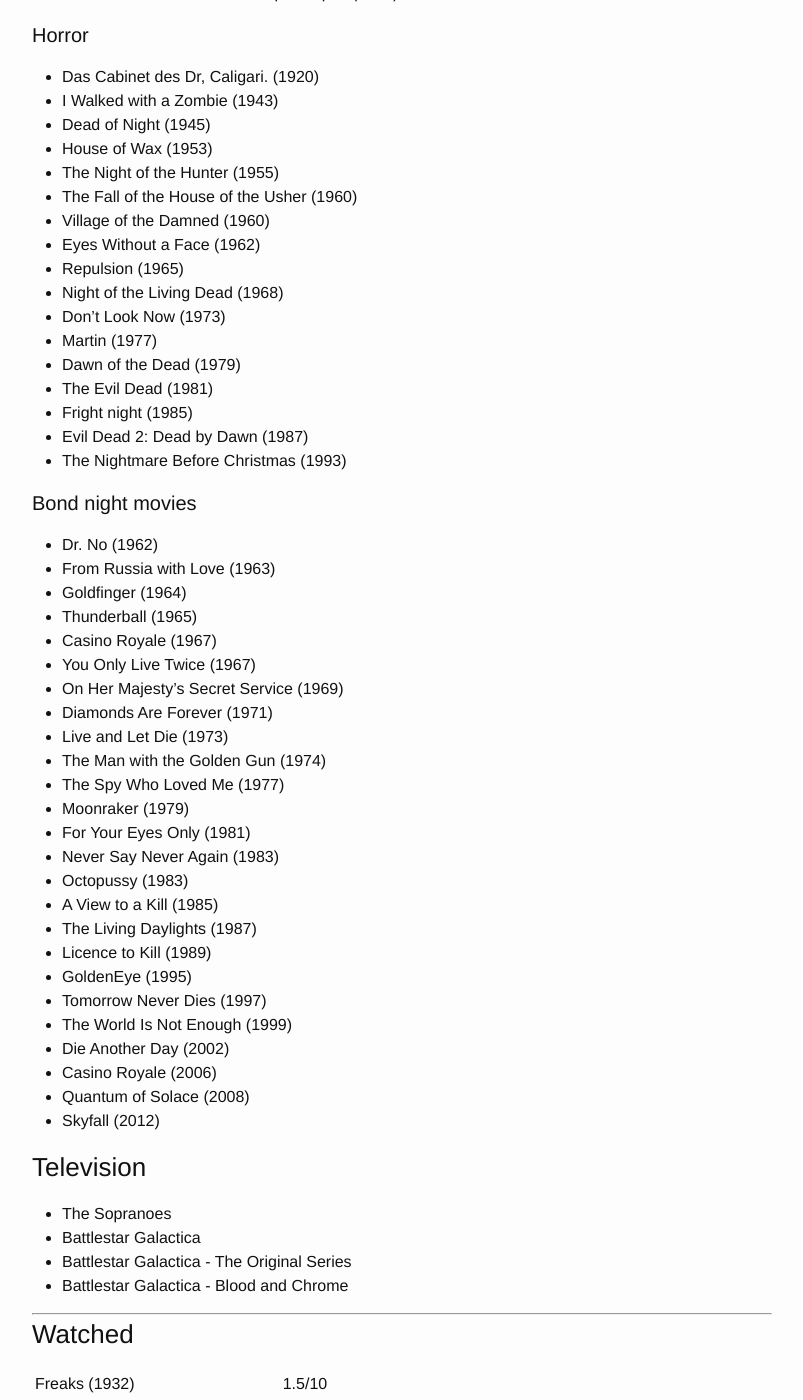
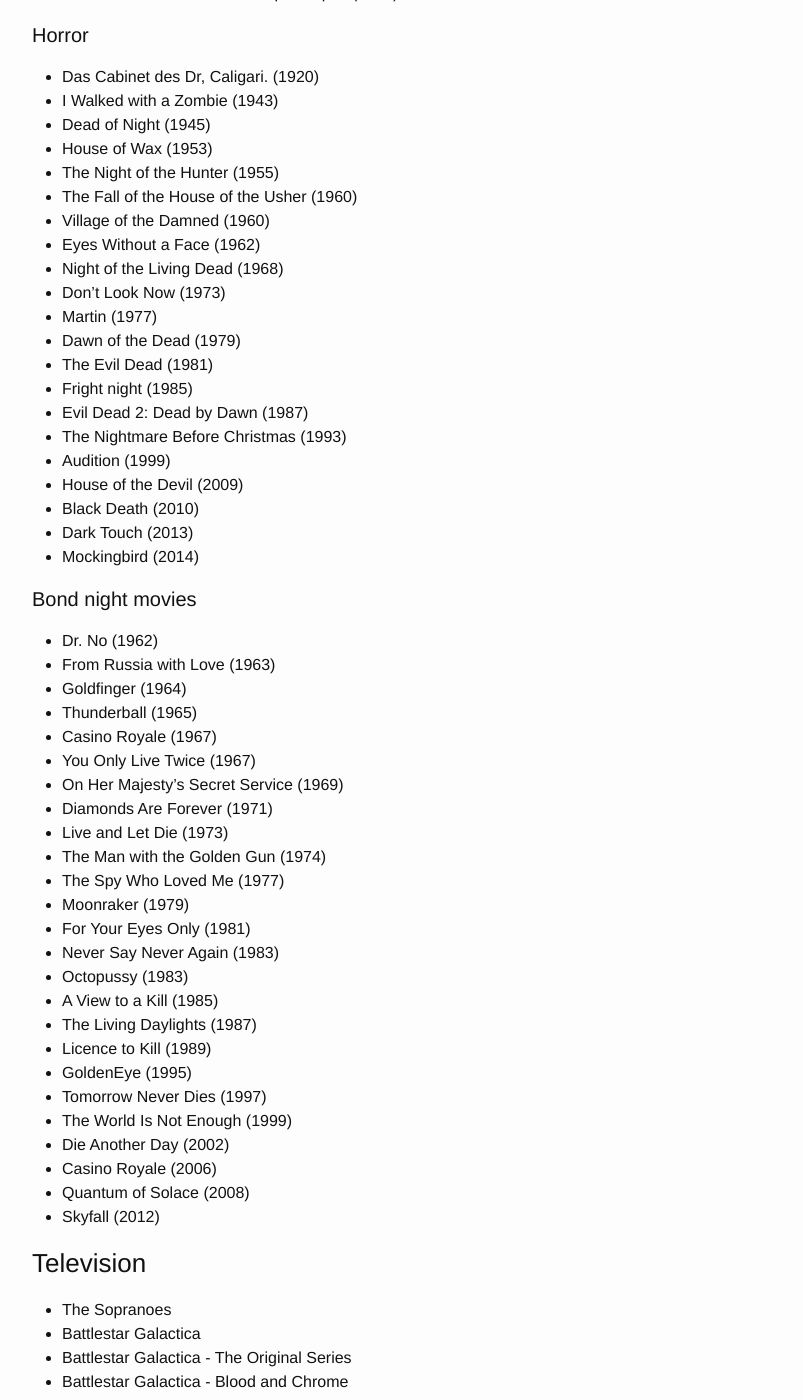
Before and after one commit to ali-raheem/alis_blog, a Jekyll site: the page built from watch-list.md, in a window 1280 px wide and 1400 px high, scrolled down 561 px. Shown: the whole window, without its empty margins (238-1041 px from the left). Built offline with Jekyll 4.4.1, drawn with Linux system fonts in a browser that asks for light colours; some of the changed text lies outside the part shown.

Commit message:
watched repulsion added movies

```diff
--- a/watch-list.md
+++ b/watch-list.md
@@ -29,7 +29,6 @@ permalink: /watch-list/
 * The Fall of the House of the Usher (1960)
 * Village of the Damned (1960)
 * Eyes Without a Face (1962)
-* Repulsion (1965)
 * Night of the Living Dead (1968)
 * Don't Look Now (1973)
 * Martin (1977)
@@ -38,6 +37,11 @@ permalink: /watch-list/
 * Fright night (1985)
 * Evil Dead 2: Dead by Dawn (1987)
 * The Nightmare Before Christmas (1993)
+* Audition (1999)
+* House of the Devil (2009)
+* Black Death (2010)
+* Dark Touch (2013)
+* Mockingbird (2014)
 
 #### Bond night movies
 * Dr. No (1962)
```
Also changed, not shown: other parts of watch-list.md (+4 -3 lines).
